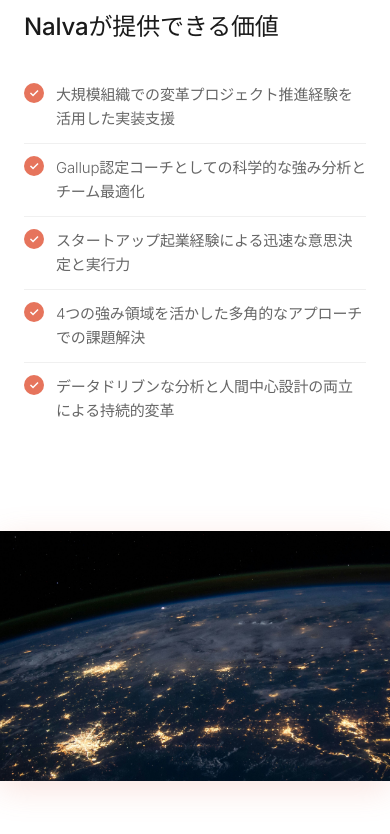
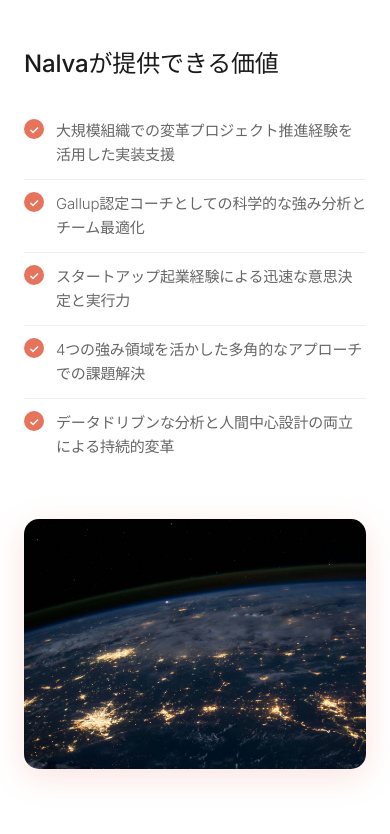
Before and after one commit to poyozou/nalva, a plain HTML site: page index.html in a window 390 px wide. Shown: the part 1803-2637 px from the top of the page. Drawn offline with Linux system fonts and the light colour scheme.

Commit message:
Add files via upload

```diff
--- a/index.html
+++ b/index.html
@@ -1122,27 +1122,13 @@
             .about-content {
                 grid-template-columns: 1fr;
                 gap: 48px;
-                padding: 0;
-            }
-
-            .tagline {
-                padding: 0 24px;
-            }
-
-            .tagline h2 {
-                font-size: 28px;
-            }
-
-            .profile-container {
-                margin: 48px -24px 0 -24px;
             }
 
             .profile-placeholder {
                 width: 100%;
                 height: 250px;
                 max-width: none;
-                border-radius: 0;
-                margin: 0;
+                border-radius: 15px;
             }
         }
 
```
